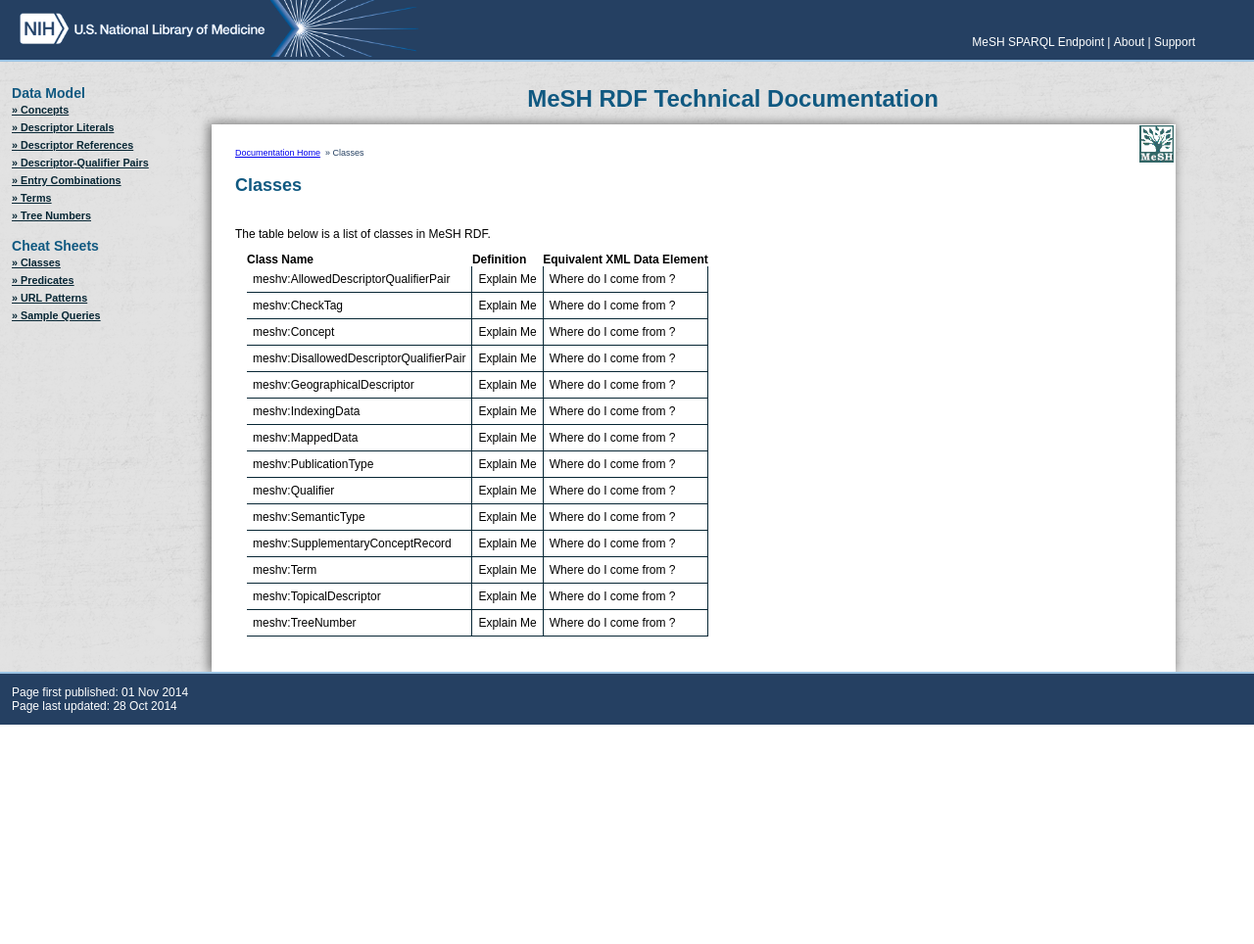
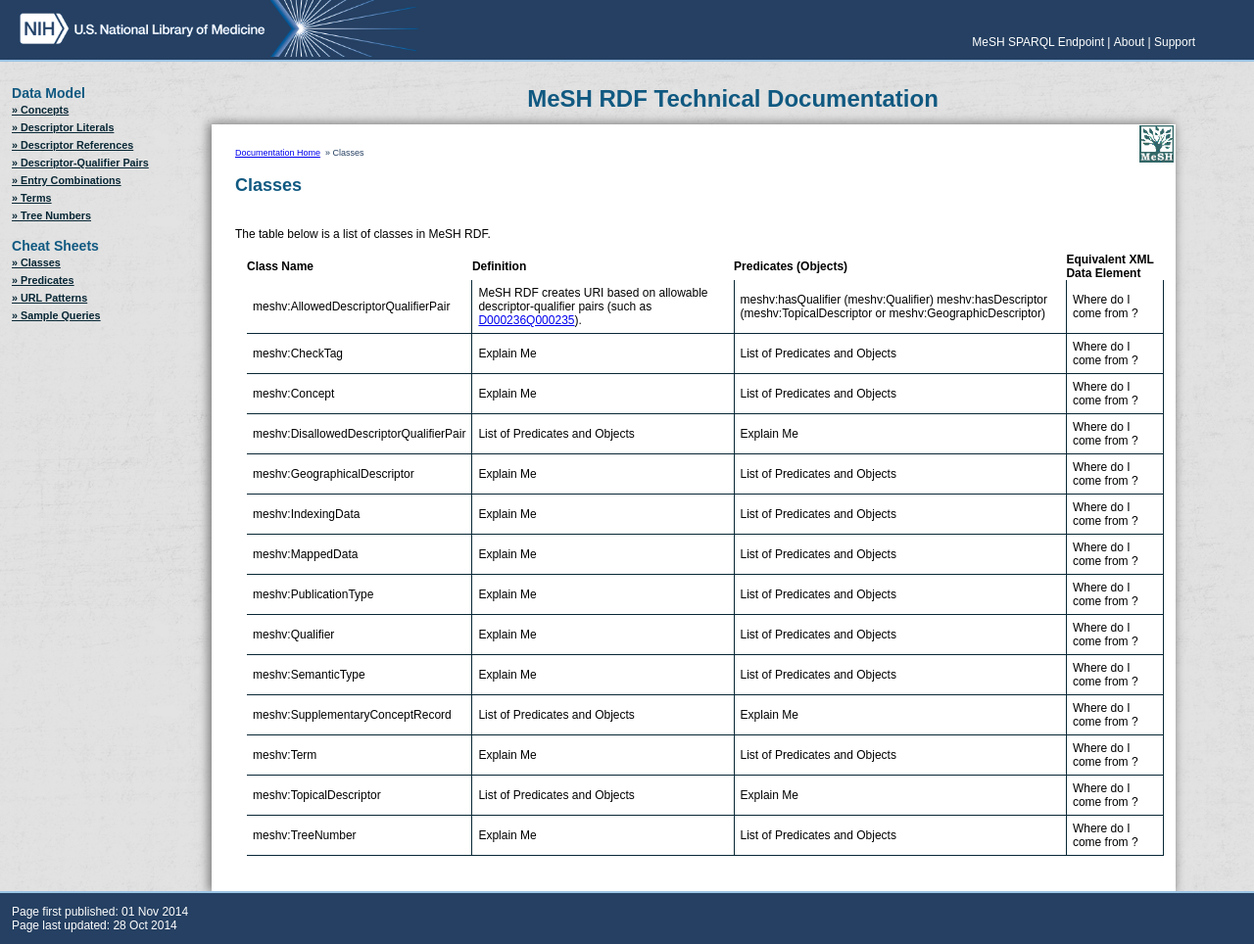
Before and after one commit to HHS/meshrdf, a Jekyll site: the page built from classes.md, in a window 1280 px wide. Shown: the whole page at 98% size. Built offline with Jekyll 4.4.1, drawn with Linux system fonts in a browser that asks for light colours; nearby versions of some CDN libraries; before the commit the page ends 900 px from its top, so only the background shows below that.

Commit message:
10/28/2014 #4 SPE: Update to MeSH classes page

```diff
--- a/classes.md
+++ b/classes.md
@@ -8,19 +8,19 @@ categories:
 The table below is a list of classes in MeSH RDF.
 
 {:.data-table}
-Class Name | Definition | Equivalent XML Data Element
+Class Name | Definition | Predicates (Objects) | Equivalent XML Data Element
 ---------- | ---------- | ---------------------------
-meshv:AllowedDescriptorQualifierPair | Explain Me | Where do I come from ?
-meshv:CheckTag | Explain Me | Where do I come from ?
-meshv:Concept | Explain Me | Where do I come from ?
-meshv:DisallowedDescriptorQualifierPair | Explain Me | Where do I come from ?
-meshv:GeographicalDescriptor | Explain Me | Where do I come from ?
-meshv:IndexingData | Explain Me | Where do I come from ?
-meshv:MappedData | Explain Me | Where do I come from ?
-meshv:PublicationType | Explain Me | Where do I come from ?
-meshv:Qualifier | Explain Me | Where do I come from ?
-meshv:SemanticType | Explain Me | Where do I come from ?
-meshv:SupplementaryConceptRecord | Explain Me | Where do I come from ?
-meshv:Term | Explain Me | Where do I come from ?
-meshv:TopicalDescriptor | Explain Me | Where do I come from ?
-meshv:TreeNumber | Explain Me | Where do I come from ?
+meshv:AllowedDescriptorQualifierPair | MeSH RDF creates URI based on allowable descriptor-qualifier pairs (such as [D000236Q000235](http://id.nlm.nih.gov/mesh/D000236Q000235.html){:target="_blank"}). | meshv:hasQualifier (meshv:Qualifier) meshv:hasDescriptor (meshv:TopicalDescriptor or meshv:GeographicDescriptor) | Where do I come from ?
+meshv:CheckTag | Explain Me | List of Predicates and Objects | Where do I come from ?
+meshv:Concept | Explain Me | List of Predicates and Objects | Where do I come from ?
+meshv:DisallowedDescriptorQualifierPair | List of Predicates and Objects| Explain Me | Where do I come from ?
+meshv:GeographicalDescriptor | Explain Me | List of Predicates and Objects | Where do I come from ?
+meshv:IndexingData | Explain Me | List of Predicates and Objects | Where do I come from ?
+meshv:MappedData | Explain Me | List of Predicates and Objects | Where do I come from ?
+meshv:PublicationType | Explain Me | List of Predicates and Objects | Where do I come from ?
+meshv:Qualifier | Explain Me | List of Predicates and Objects | Where do I come from ?
+meshv:SemanticType | Explain Me | List of Predicates and Objects | Where do I come from ?
+meshv:SupplementaryConceptRecord | List of Predicates and Objects | Explain Me | Where do I come from ?
+meshv:Term | Explain Me | List of Predicates and Objects | Where do I come from ?
+meshv:TopicalDescriptor | List of Predicates and Objects | Explain Me | Where do I come from ?
+meshv:TreeNumber | Explain Me | List of Predicates and Objects | Where do I come from ?
```
